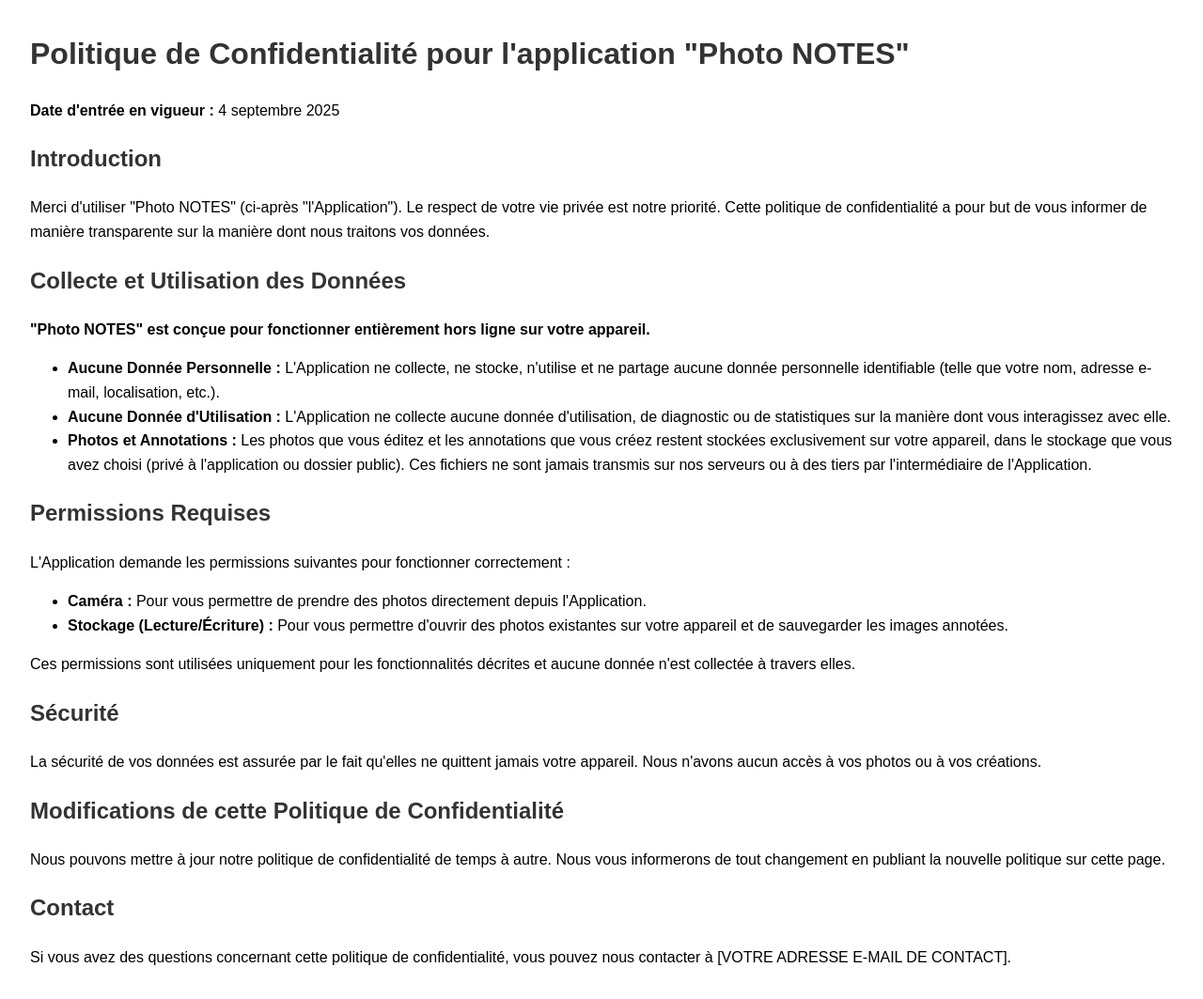
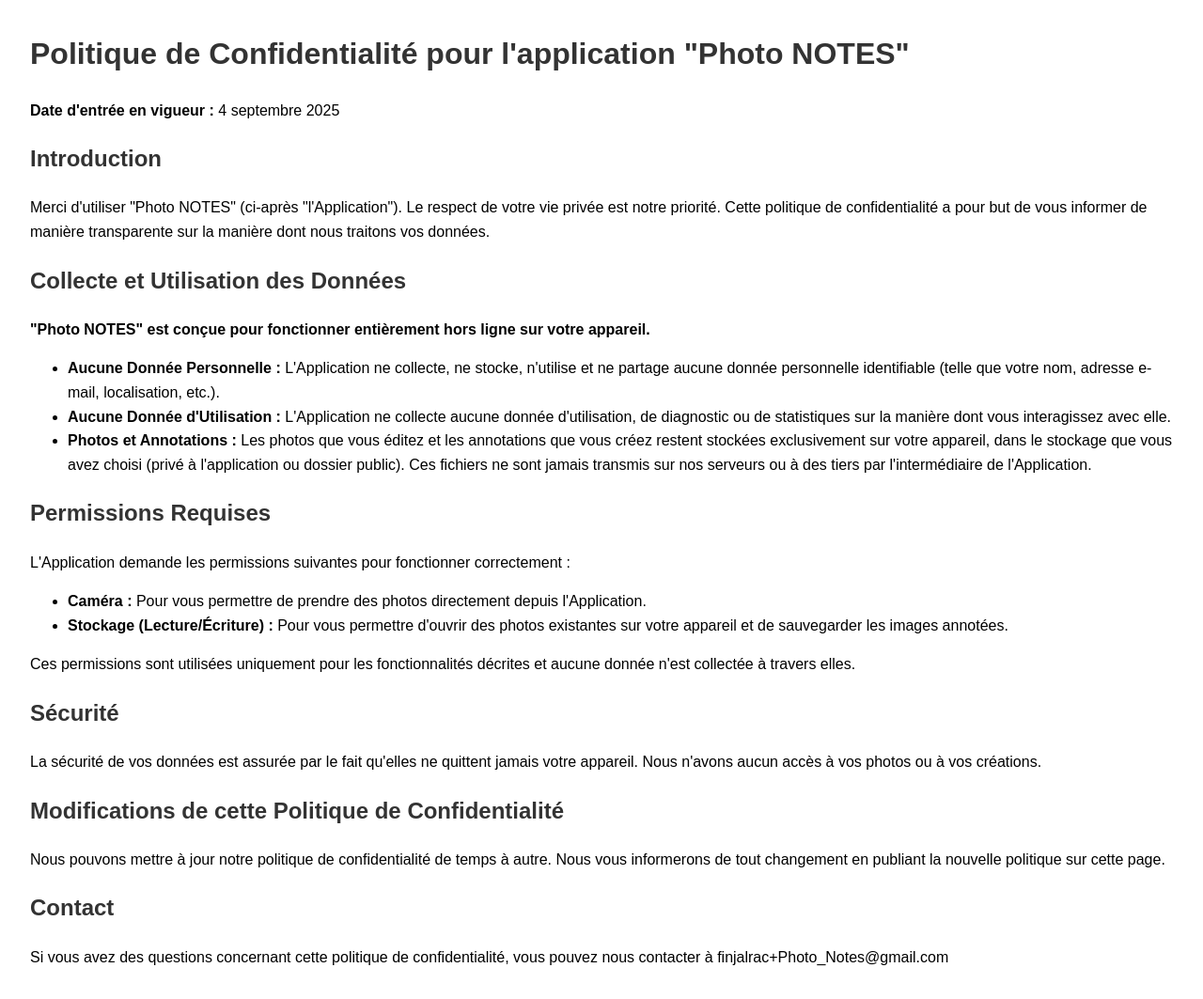
Before and after one commit to iFredZ/politique-confidentialite, a plain HTML site: page confidentialite-photonotes.html in a window 1280 px wide. Shown: the whole page at 94% size. Drawn offline with Linux system fonts and the light colour scheme.

Commit message:
Update confidentialite-photonotes.html

```diff
--- a/confidentialite-photonotes.html
+++ b/confidentialite-photonotes.html
@@ -56,7 +56,7 @@
 
     <h2>Contact</h2>
     <p>
-        Si vous avez des questions concernant cette politique de confidentialité, vous pouvez nous contacter à [VOTRE ADRESSE E-MAIL DE CONTACT].
+        Si vous avez des questions concernant cette politique de confidentialité, vous pouvez nous contacter à finjalrac+Photo_Notes@gmail.com
     </p>
 </body>
 </html>
```
